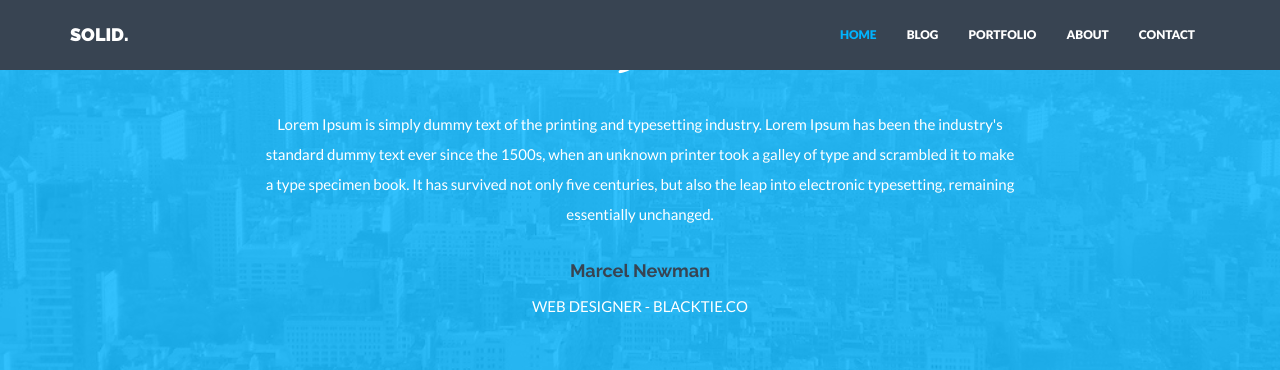
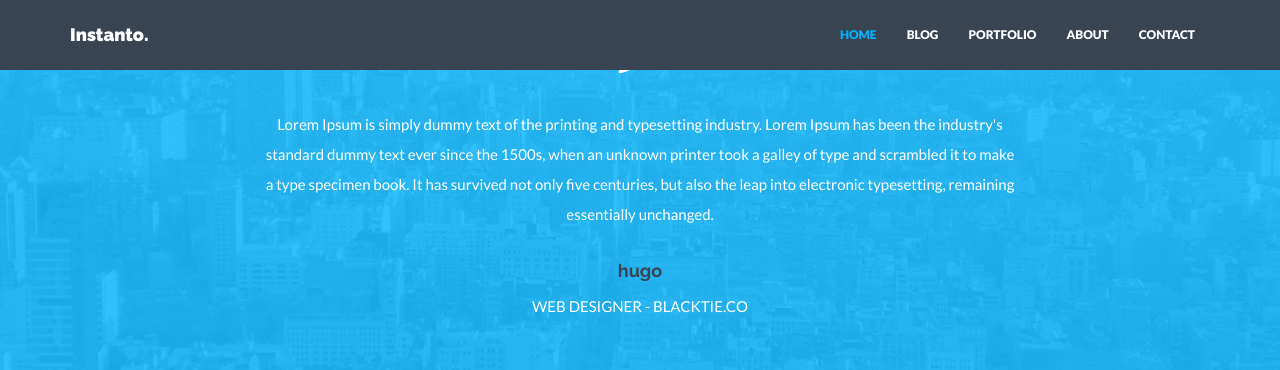
Before and after one commit to instanto/instanto.github.io, a Jekyll site: the page built from index.html, in a window 1280 px wide and 900 px high, scrolled down 2115 px. Shown: the top 370 px of the window. Built offline with Jekyll 4.4.1, drawn with Linux system fonts in a browser that asks for light colours; nearby versions of some CDN libraries.

Commit message:
custom params

```diff
--- a/_config.yml
+++ b/_config.yml
@@ -1,7 +1,7 @@
 ### GENERAL SETTINGS ###
 
 # Site settings
-title: SOLID.
+title: Instanto.
 description: "Write an awesome description for your new site here. You can edit this line in _config.yml. It will appear in your document head meta (for Google search results) and in your feed.xml site description."
 analytics: #Google analytics code in the format XX-nnnnnnnn-n
 baseurl: "" #important: start with /
@@ -51,8 +51,8 @@
 
 # Members information. Shown on About page.
 members:
-  - name: Mark Webber
-    position: CEO
+  - name: Hugo González Labrador
+    position: Main developer
     text: Lorem Ipsum is simply dummy text of the printing and typesetting industry.
     img: team01.jpg
     social:
@@ -105,5 +105,5 @@
 # Testimonial content. Shown on Home and About page.
 testimonial:
     message: "Lorem Ipsum is simply dummy text of the printing and typesetting industry. Lorem Ipsum has been the industry's standard dummy text ever since the 1500s, when an unknown printer took a galley of type and scrambled it to make a type specimen book. It has survived not only five centuries, but also the leap into electronic typesetting, remaining essentially unchanged."
-    author: Marcel Newman
+    author: hugo
     position: WEB DESIGNER - BLACKTIE.CO
```
